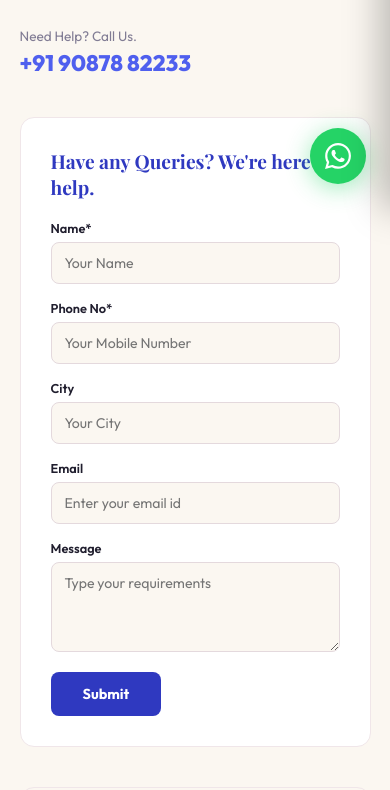
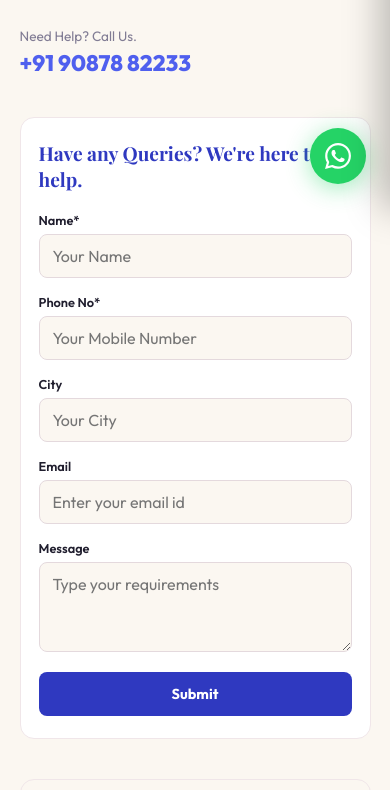
Before and after one commit to cherubimin082-art/saravana-fashion, a plain HTML site: page contact.html in a window 390 px wide. Shown: the part 636-1426 px from the top of the page. Drawn offline with nearby package versions, Linux system fonts and the light colour scheme; grey boxes are pictures that could not be loaded.

Commit message:
Fix contact form for mobile: prevent iOS zoom on input focus, full-width submit button, contain overflow
Co-Authored-By: Claude Sonnet 5 <noreply@anthropic.com>

```diff
--- a/contact.html
+++ b/contact.html
@@ -59,16 +59,19 @@ section{padding:60px 5vw}
 .call-box{margin-top:30px}
 .call-box p{color:var(--muted);font-size:.85rem;margin-bottom:4px}
 .call-box a{color:var(--navy);font-size:1.4rem;font-weight:800;text-decoration:none}
-.contact-form{background:#fff;border:1px solid #F0E6E9;border-radius:14px;padding:30px}
+.contact-form{background:#fff;border:1px solid #F0E6E9;border-radius:14px;padding:30px;max-width:100%;overflow:hidden}
 .contact-form h3{font-size:1.2rem;color:var(--navy-deep);margin-bottom:20px}
-.form-row{display:grid;grid-template-columns:1fr;gap:16px;margin-bottom:16px}
+.form-row{display:grid;grid-template-columns:1fr;gap:16px;margin-bottom:16px;max-width:100%}
 @media(min-width:500px){.form-row.two{grid-template-columns:1fr 1fr}}
+.form-field{min-width:0}
 .form-field label{display:block;font-size:.8rem;color:var(--ink);font-weight:600;margin-bottom:6px}
-.form-field input,.form-field textarea{width:100%;border:1.5px solid #E4D9DD;border-radius:8px;padding:11px 13px;font-family:inherit;font-size:.88rem;color:var(--ink);background:var(--cream)}
+.form-field input,.form-field textarea{width:100%;max-width:100%;border:1.5px solid #E4D9DD;border-radius:8px;padding:11px 13px;font-family:inherit;font-size:16px;color:var(--ink);background:var(--cream);box-sizing:border-box}
 .form-field input:focus,.form-field textarea:focus{outline:none;border-color:var(--navy)}
 .form-field textarea{resize:vertical;min-height:90px}
-.form-submit{background:var(--navy-deep);color:#fff;border:none;padding:13px 32px;border-radius:8px;font-weight:700;font-size:.9rem;cursor:pointer;font-family:inherit;transition:background .2s}
+.form-submit{background:var(--navy-deep);color:#fff;border:none;padding:13px 32px;border-radius:8px;font-weight:700;font-size:.9rem;cursor:pointer;font-family:inherit;transition:background .2s;width:100%}
 .form-submit:hover{background:var(--navy)}
+@media(min-width:500px){.form-submit{width:auto}}
+@media(max-width:420px){.contact-form{padding:22px 18px}}
 .map-wrap{border-radius:14px;overflow:hidden;border:1px solid #F0E6E9;aspect-ratio:16/9;margin-top:40px}
 .map-wrap iframe{width:100%;height:100%;border:0}
 .cta-strip{background:linear-gradient(135deg,var(--navy-deep),var(--navy));color:#fff;text-align:center;padding:60px 5vw}
```
